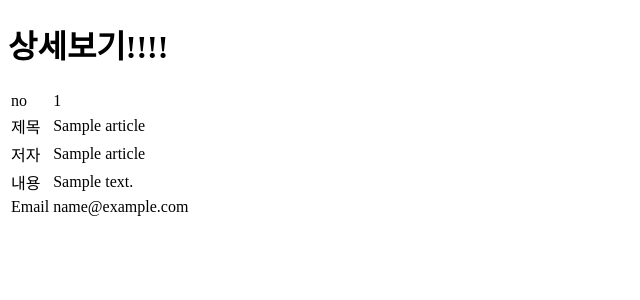
After one commit to wookimodo/django_tutorial_encore, a Django app: page /view_detail/1/ in a window 1280 px wide. The commit adds this page. Shown: the top 300 px of the page, without its empty margins (0-640 px from the left). Run offline with Django 4.2, Linux system fonts and the light colour scheme; tables that the repository leaves empty hold one stand-in row (values such as "Sample post").

Commit message:
community앱 세부내용 확인하기 구현

```diff
--- a/community/views.py
+++ b/community/views.py
@@ -21,3 +21,9 @@ def write(request):
 def articleList(request):
   article_list = Article.objects.all()
   return render(request, 'list.html', {'article_list': article_list})
+
+def viewDetail(request, num=1):
+  # 클릭한 레코드를 DB 읽어오기
+  article_detail = Article.objects.get(id=num)
+  # article_detail = get_object_or_404(Article, id=num)
+  return render(request, 'view_detail.html', {'article_detail': article_detail})
--- a/django_tutorial/urls.py
+++ b/django_tutorial/urls.py
@@ -15,10 +15,11 @@ Including another URLconf
 """
 from django.contrib import admin
 from django.urls import path
-from community.views import write, articleList
+from community.views import write, articleList, viewDetail
 
 urlpatterns = [
     path('admin/', admin.site.urls),
     path('write/', write, name='write'),
     path('list/', articleList, name="list"),
+    path('view_detail/<int:num>/', viewDetail, name='view_detail'),
 ]
--- a/templates/list.html
+++ b/templates/list.html
@@ -7,10 +7,11 @@
   <title>Document</title>
 </head>
 <body>
-  <p>이름 | 제목 | 작성 날짜</p>
+  <h1>이름 | 제목 | 작성 날짜</h1>
   <ul>
     {% for article in article_list %}
-    <li> {{ article.title }} | {{ article.name }} | {{ article.cdate|date:"Y년 M d일 D"}} </li>
+    <li> <a href="/view_detail/{{ article.id }}"> {{ article.title }} </a> |
+    {{ article.name }} | {{ article.cdate|date:"Y년 M d일 D"}} </li>
     {% endfor %}
   </ul>
 </body>
--- /dev/null
+++ b/templates/view_detail.html
@@ -0,0 +1,35 @@
+<!DOCTYPE html>
+<html lang="en">
+<head>
+  <meta charset="UTF-8">
+  <meta http-equiv="X-UA-Compatible" content="IE=edge">
+  <meta name="viewport" content="width=device-width, initial-scale=1.0">
+  <title>Document</title>
+</head>
+<body>
+  <h1>상세보기!!!!</h1>
+  <table>
+    <tr>
+      <td>no</td>
+      <td>{{ article_detail.pk}}</td>
+    </tr>
+    <tr>
+      <td>제목</td>
+      <td>{{ article_detail.title }} </td>
+    </tr>
+    <tr>
+      <td>저자</td>
+      <td>{{ article_detail.name }} </td>
+    </tr>
+    <tr>
+      <td>내용</td>
+      <td>{{ article_detail.contents }} </td>
+    </tr>
+    <tr>
+      <td>Email</td>
+      <td>{{ article_detail.email }}</td>
+    </tr>
+  </table>
+
+</body>
+</html>
```
